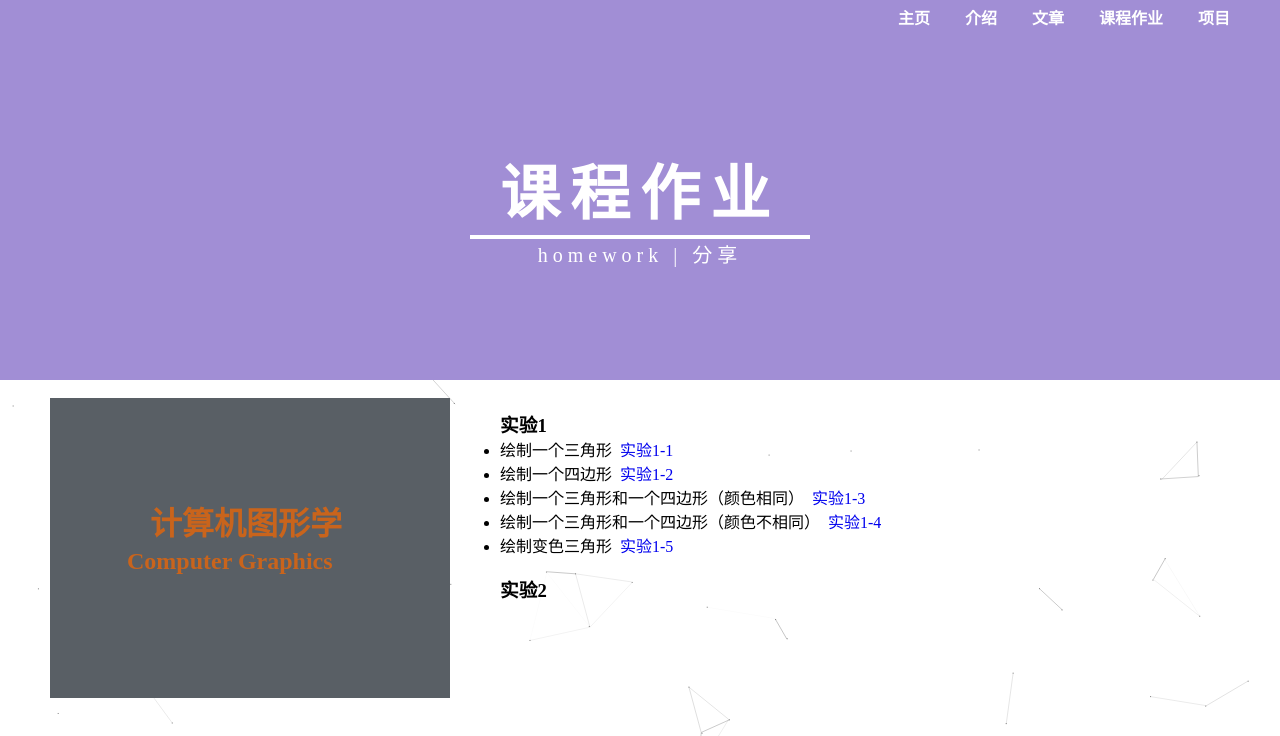
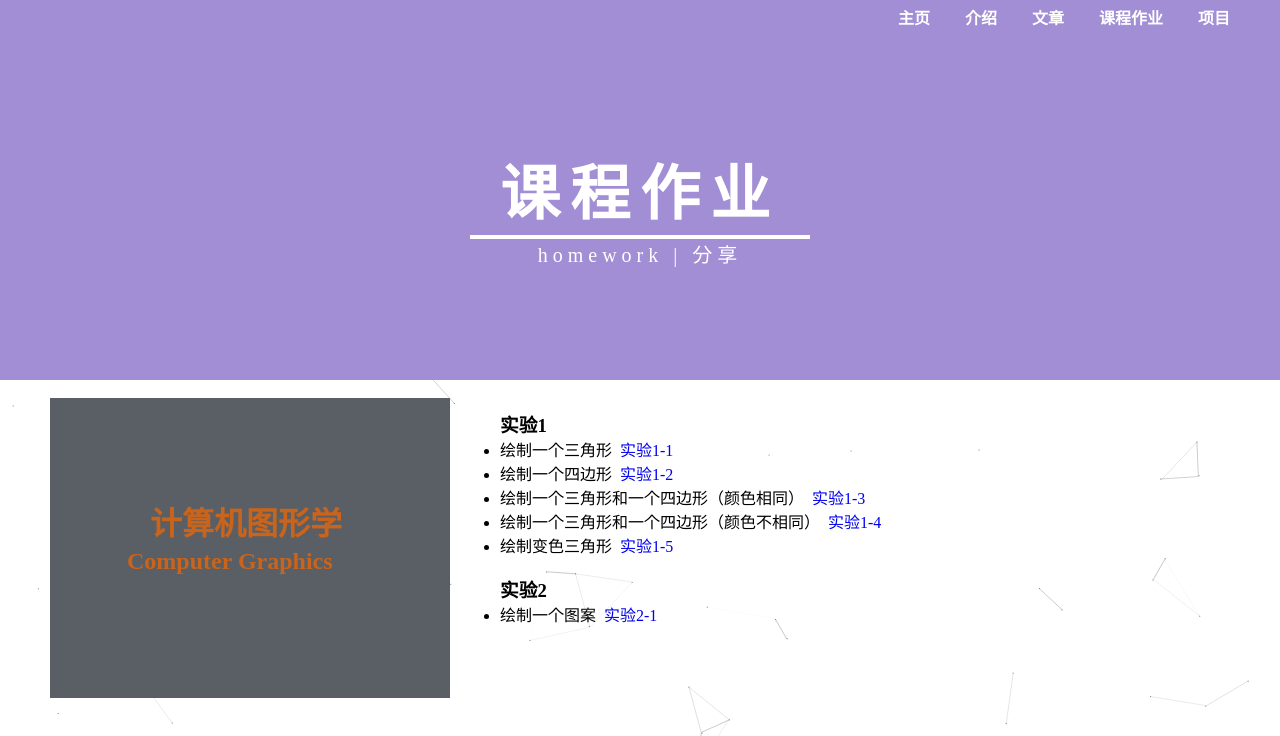
Before and after one commit to MaggieBB1/zjy.github.io, a plain HTML site: page homework.html in a window 1280 px wide. Shown: the top 736 px of the page. Drawn offline with Linux system fonts and the light colour scheme.

Commit message:
Update homework.html

```diff
--- a/homework.html
+++ b/homework.html
@@ -55,13 +55,7 @@
 		<br/>
 		<ul class="ul">
 			<h3>实验2</h3>
-			<!-- <li>绘制一个三角形<a href="homework/computerGraphics/lab1/demos/chap1-demo-1.html">&nbsp;&nbsp;实验1-1</a></li>
-			<li>绘制一个四边形<a href="homework/computerGraphics/lab1/demos/chap1-demo-2.html">&nbsp;&nbsp;实验1-2</a></li>
-			<li>绘制一个三角形和一个四边形（颜色相同）<a
-					href="homework/computerGraphics/lab1/demos/chap1-demo-3.html">&nbsp;&nbsp;实验1-3</a></li>
-			<li>绘制一个三角形和一个四边形（颜色不相同）<a
-					href="homework/computerGraphics/lab1/demos/chap1-demo-4.html">&nbsp;&nbsp;实验1-4</a></li>
-			<li>绘制变色三角形<a href="homework/computerGraphics/lab1/demos/chap1-demo-5.html">&nbsp;&nbsp;实验1-5</a></li> -->
+			<li>绘制一个图案<a href="homework/computerGraphics/lab2/demo/chap1-demo-5.html">&nbsp;&nbsp;实验2-1</a></li>
 		</ul>
 	</div>
 
```
